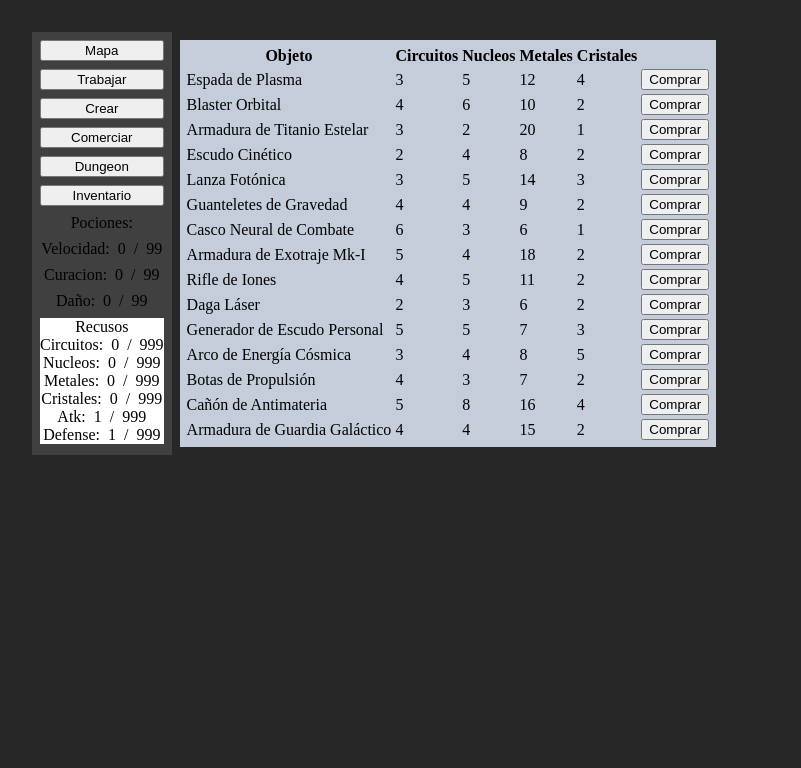
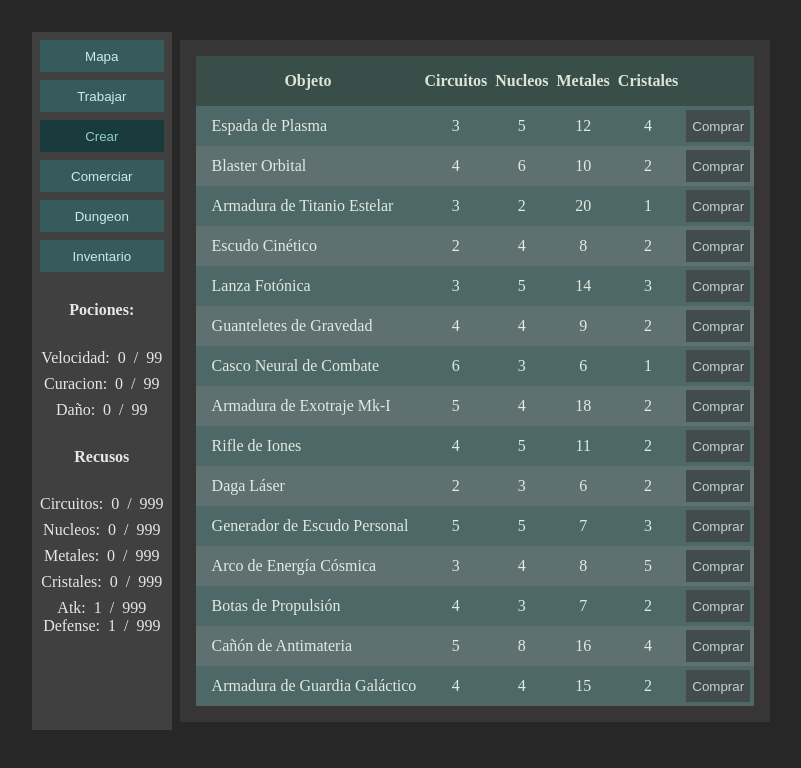
Before and after one commit to JavierBagatoli/JuegoSencillo, a React (Vite) app: page / in a window 1280 px wide. Both pictures are taken after a click on the button "Crear". Shown: the top 768 px of the page, without its empty margins (0-801 px from the left). Built offline with nearby package versions, Linux system fonts and the light colour scheme.

Commit message:
update visual

```diff
--- a/src/App.tsx
+++ b/src/App.tsx
@@ -55,7 +55,7 @@ function App() {
           >
             Trabajar
           </button>
-          <button
+          <button className='active'
             onClick={() => setPage('crear')}
           >
             Crear
@@ -75,8 +75,10 @@ function App() {
             >
             Inventario
           </button>
-          <div className='flex col'>
-            <span className='flex center'>Pociones:</span>
+
+
+          <div className='flex col stats-section'>
+            <h4 className='flex center'>Pociones:</h4>
             <ToolTipAtributo
               text='Velocidad'
               actualValue={0}
@@ -93,8 +95,8 @@ function App() {
               maxValue={99}
             />
           </div>
-          <div style={{backgroundColor: 'white'}}>
-            <span className='flex center'>Recusos</span>
+          <div className='flex col stats-section'>
+            <h4 className='flex center'>Recusos</h4>
             <ToolTipAtributo
               text='Circuitos'
               actualValue={mochila.circuito}
@@ -116,7 +118,7 @@ function App() {
               maxValue={999}
             />
 
-            <div style={{backgroundColor: 'white'}}>
+            <div>
               <ToolTipAtributo
                 text='Atk'
                 actualValue={playerStats.baseAttack + playerStats.bonos.attack}
--- a/src/components/comercio/Comercio-page.tsx
+++ b/src/components/comercio/Comercio-page.tsx
@@ -1,4 +1,5 @@
 import type { Mochila } from "../../App"
+import "./comercio.css"
 
 function ComercioPage(
   props: {
@@ -6,6 +7,27 @@ function ComercioPage(
     updateMochila: Function
   }
 ) {
+
+  function isDisableBuy(index: number):boolean{
+    let isDisable: boolean = false;
+
+    props.updateMochila((val: Mochila)=>{
+      const metalesFinal = val.metales - listaItems[index].metales;
+      const nucleFinal = val.nucleosEnergeticos - listaItems[index].nucleosEnergeticos;
+      const circuitoFinal = val.circuito - listaItems[index].cristales;
+      const cristalFinal = val.cristales - listaItems[index].cristales;
+
+
+      if(metalesFinal > 0 &&
+        nucleFinal > 0 &&
+        circuitoFinal > 0 &&
+        cristalFinal > 0
+      ){
+        isDisable= true
+    }})
+
+    return isDisable
+  }
 
   function handleBuy(index: number){
     props.updateMochila((val: Mochila)=>{
@@ -36,18 +58,28 @@ function ComercioPage(
   }
 
   function spanTextoBuy(val: ItemCompra){
+    const circuito: boolean = val.circuito <= props.mochila.circuito
+    const nucleo:   boolean = val.nucleosEnergeticos <= props.mochila.nucleosEnergeticos
+    const metales:  boolean = val.metales <= props.mochila.metales
+    const cristales:boolean = val.cristales <= props.mochila.cristales
+
     return <>
-      <td><span>{val.nombre}</span></td>
-      <td><span className={val.circuito < props.mochila.circuito ? 'green' : ''}>{val.circuito}</span></td>
-      <td><span className={val.nucleosEnergeticos < props.mochila.nucleosEnergeticos ? 'green' : ''}>{val.nucleosEnergeticos}</span></td>
-      <td><span className={val.metales < props.mochila.metales ? 'green' : ''}>{val.metales}</span></td>
-      <td><span className={val.cristales < props.mochila.cristales ? 'green' : ''}>{val.cristales}</span></td>
+      <td className="left"><span>{val.nombre}</span></td>
+      <td><span className={circuito ? 'green' : ''}>{val.circuito}</span></td>
+      <td><span className={nucleo   ? 'green' : ''}>{val.nucleosEnergeticos}</span></td>
+      <td><span className={metales  ? 'green' : ''}>{val.metales}</span></td>
+      <td><span className={cristales? 'green' : ''}>{val.cristales}</span></td>
+      <td><button
+            disabled={!circuito || !nucleo || !metales || !cristales}
+            onClick={() => handleBuy(1)}>
+            Comprar {circuito}
+      </button></td>
     </>
   }
 
   return (
     <>
-      <section className="section-tienda background-texto pad-05">
+      <section className="section-tienda background-comercio pad-05">
         <table>
           <thead>
             <tr>
@@ -61,17 +93,10 @@ function ComercioPage(
           </thead>
           <tbody>
               {
-                listaItems.map(obj => <tr>
+                listaItems.map((obj) => <tr>
                   {
                     spanTextoBuy(obj)
                   }
-                  <td>
-                    <button
-                      onClick={() => handleBuy(1)}
-                      >
-                      Comprar
-                    </button>
-                  </td>
                 </tr>
                 )
               }
--- /dev/null
+++ b/src/components/comercio/comercio.css
@@ -0,0 +1,33 @@
+table{
+    border-collapse: collapse;
+    color: rgb(224, 235, 225);
+}
+
+
+td.left{
+    text-align: left;
+    padding-left: 1rem;
+}
+
+tr{
+    background-color: rgb(78, 103, 103);
+}
+tr:nth-child(2n){
+    background-color: rgb(94, 112, 112);
+}
+
+td{
+    text-align: center;
+    padding: 0.25rem;
+}
+
+thead tr{
+    background-color: rgb(57, 78, 73);
+    color: rgb(220, 228, 215);
+}
+
+thead tr th{
+    padding: 0.25rem;
+    padding-top: 1rem;
+    padding-bottom: 1rem;
+}
--- a/src/components/inventario/Inventario-page.tsx
+++ b/src/components/inventario/Inventario-page.tsx
@@ -3,6 +3,7 @@ import SlotInvetario from "./slot-inventario-component"
 import { ARMORY } from "../initialData/armory.init"
 import type { Weapon } from "../models/items-fight.interfaces"
 import type { EquipmentShipUser, EquipmentUser, PlayerStatsControl } from "../models/player.interfaces"
+import "./inventario.css"
 
 function InventarioPage(
   props: {
@@ -224,14 +225,9 @@ function InventarioPage(
     <>
       <section
         style={{maxWidth: '30rem'}}
-        className="flex col background-texto pad-05">
+        className="flex col background-inventario pad-05">
         <div>
           <h3>Equipo Personaje</h3>
-            {
-              Object.entries(inventario).map(([key, value]) => <div key={key}>
-                  <span>{key}: {value}</span>
-                </div>)
-            }
             <section className="flex">
               <SlotInvetario
                 id="inv-arma"
@@ -257,7 +253,7 @@ function InventarioPage(
               />
               <div className="tooltip-info flex col pad-05">
                 <span>
-                  Nombre: {biblioteca[idShowInfo].nombre}
+                  <b>Nombre:</b> {biblioteca[idShowInfo].nombre}
                 </span>
                 <span>
                   Descripcion: {biblioteca[idShowInfo].descripcion}
--- /dev/null
+++ b/src/components/inventario/inventario.css
@@ -0,0 +1,11 @@
+.background-inventario{
+    background-color: rgba(68, 68, 111, 0.403);
+    padding: 1rem;
+    color: white;
+
+}
+
+h3{
+    padding-top: 0rem;
+    margin-top: 0rem;
+}
--- a/src/components/inventario/slot-inventario-component.tsx
+++ b/src/components/inventario/slot-inventario-component.tsx
@@ -10,26 +10,19 @@ function SlotInvetario(
   return (
     <>
        <div
-          style={{
-            display: 'flex',
-            flexDirection: 'column',
-            justifyContent: 'center',
-            alignContent: 'center',
-            justifyItems: 'center'
-          }}
           onClick={() => props.selected(props.id)}
           className={`${props.slotSlected === props.id? 'slot-item-selected' : ''} slot-item`}>
-            {props?.icon &&
+            {props?.icon ?
               <img
-               style={{
-                marginLeft: '0.5rem',
-               }}
-               src={props?.icon || ''}/>
+               src={props?.icon}/>
+              :
+              <div></div>
             }
-            <span style={{marginLeft: '0.5rem',color: 'white'}}>{props.cant || ''}</span>
+            <div>
+              <span className={(props.cant || 0) > 0? 'tooltip-count': ''}>{props.cant || ''}</span>
+            </div>
         </div>
 
-  </>)
-}
+  </>)}
 
 export default SlotInvetario
--- a/src/components/mapa/Mapa-page.tsx
+++ b/src/components/mapa/Mapa-page.tsx
@@ -4,8 +4,7 @@ function MapaGlobal() {
   return (
     <>
       <section
-        style={{width: '15rem', height: '20rem'}}
-        className="flex col background-texto pad-1 mapa-munda">
+        className="flex col background-texto pad-1 mapa-mundo">
           <div>
             <img
               src={spaceShip}
--- a/src/index.css
+++ b/src/index.css
@@ -28,6 +28,7 @@ main{
   width: 20rem;
   height: 20rem;
   background-color: rgb(196, 159, 159);
+  background-image: url(assets/mapa/dungeon-level-1.jpg);
   justify-content: center;
   align-content: center;
   display: flex;
@@ -46,7 +47,6 @@ main{
 .col{
   flex-direction: column;
 }
-
 
 .pad-05{
   padding: 0.25rem
@@ -71,11 +71,11 @@ img{
 }
 
 .background-texto{
-  background-color: rgb(197, 204, 218);
+  background-color: rgb(255, 255, 255);
 }
 
 .green{
-  color: green;
+  color: rgb(132, 248, 132);
 }
 
 #dungeon-selector-level{
@@ -92,22 +92,63 @@ img{
     color: rgb(236, 229, 229);
   }
 
-  button:hover{
-    transform: scale(1.02);
-    cursor: pointer;
-  }
+
 }
 
-.buttons{
-  button{
-    height: 2rem;
-  }
+
+button{
+  height: 2rem;
+  background-color: rgb(55, 91, 91);
+  border: none;
+  color: rgb(205, 235, 235);
 }
+
+button:hover{
+  transform: scale(1.1);
+  cursor: pointer;
+}
+
+button:disabled:hover{
+  transform: scale(1);
+  cursor: pointer;
+}
+
+button.active{
+  background-color: rgb(25, 59, 59);
+  color: rgb(147, 203, 203);
+}
+
+button:disabled{
+  background-color: rgb(66, 76, 76);
+  color: rgb(192, 210, 210);
+}
+
 
 .slot-item{
   width: 4rem;
   height: 4rem;
   background-color: #272727a3;
+  display: flex;
+  justify-content: center;
+  align-items: center;
+
+  position: relative;
+}
+
+.slot-item .tooltip-count{
+  position: absolute;
+  bottom: 0rem;
+  right: 0rem;
+
+  position: absolute;
+  right: 0rem;
+  bottom: 0rem;
+  align-items: center;
+  background-color: #b59191;
+  width: 1rem;
+  height: 1rem;
+  text-align: center;
+  color: black;
 }
 
 .slot-item-selected{
@@ -115,7 +156,7 @@ img{
   border: 5px solid rgb(51, 133, 51);
 }
 
-.mapa-munda{
+.mapa-mundo{
   img{
     width: 4rem;
     height: 4rem;
@@ -136,7 +177,24 @@ img{
 }
 
 .tooltip-info{
-  background-color: white;
+  background-color: rgba(138, 104, 104, 0.403);
   height: 6rem;
   width: 10rem;
+  padding: 0.5rem;
 }
+
+.stats-section{
+  color: rgb(230, 230, 230);
+}
+
+.background-comercio{
+  background-color: #373535;
+  padding: 1rem;
+}
+
+.mapa-mundo{
+  background-color: #272727;
+  background-image: url(./assets/mapa/mapa-mundo.jpg);
+  width: 430px;
+  height: 932px;
+}
```
Also changed, not shown: src/assets/mapa/dungeon-level-1.jpg (added), src/assets/mapa/mapa-mundo.jpg (added).
